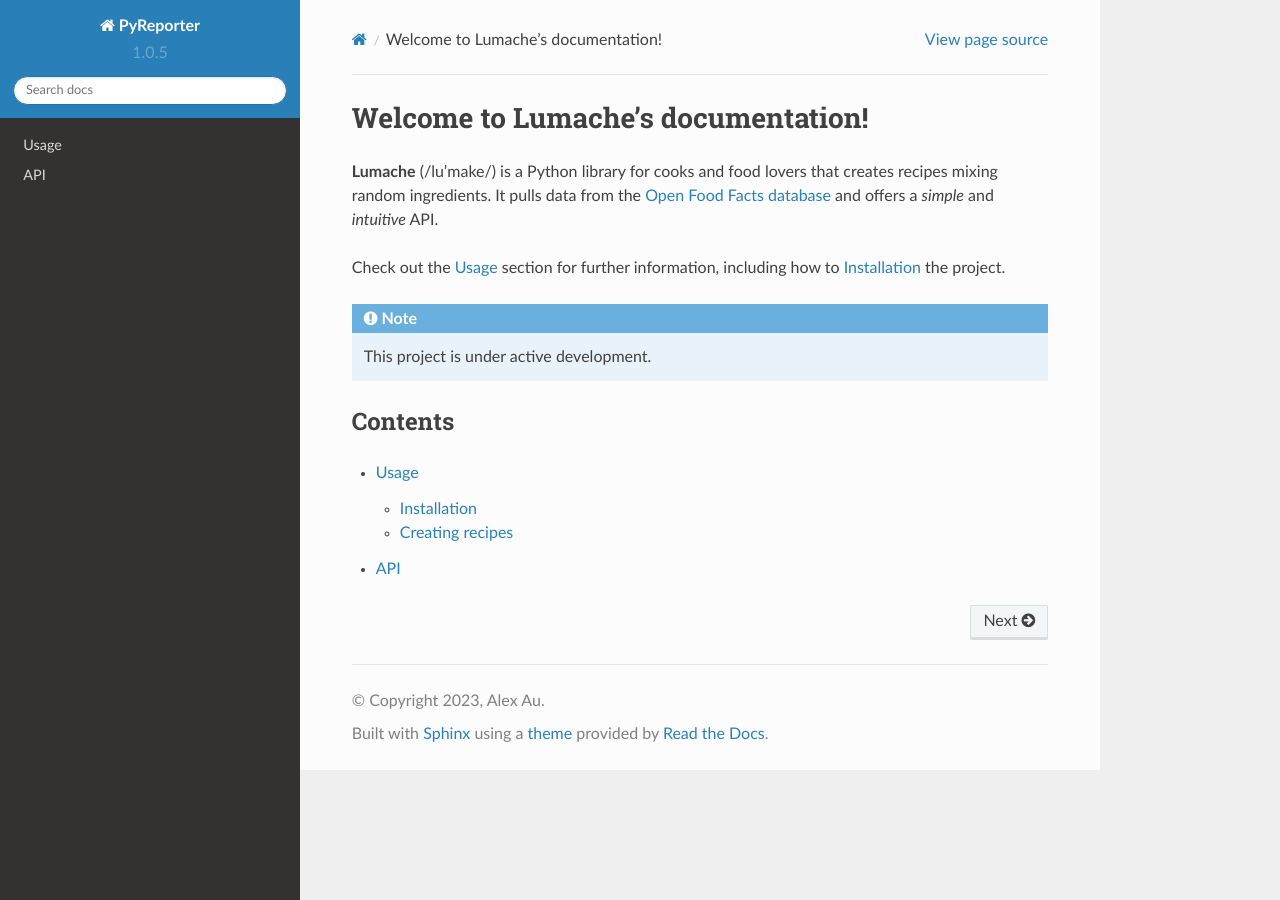
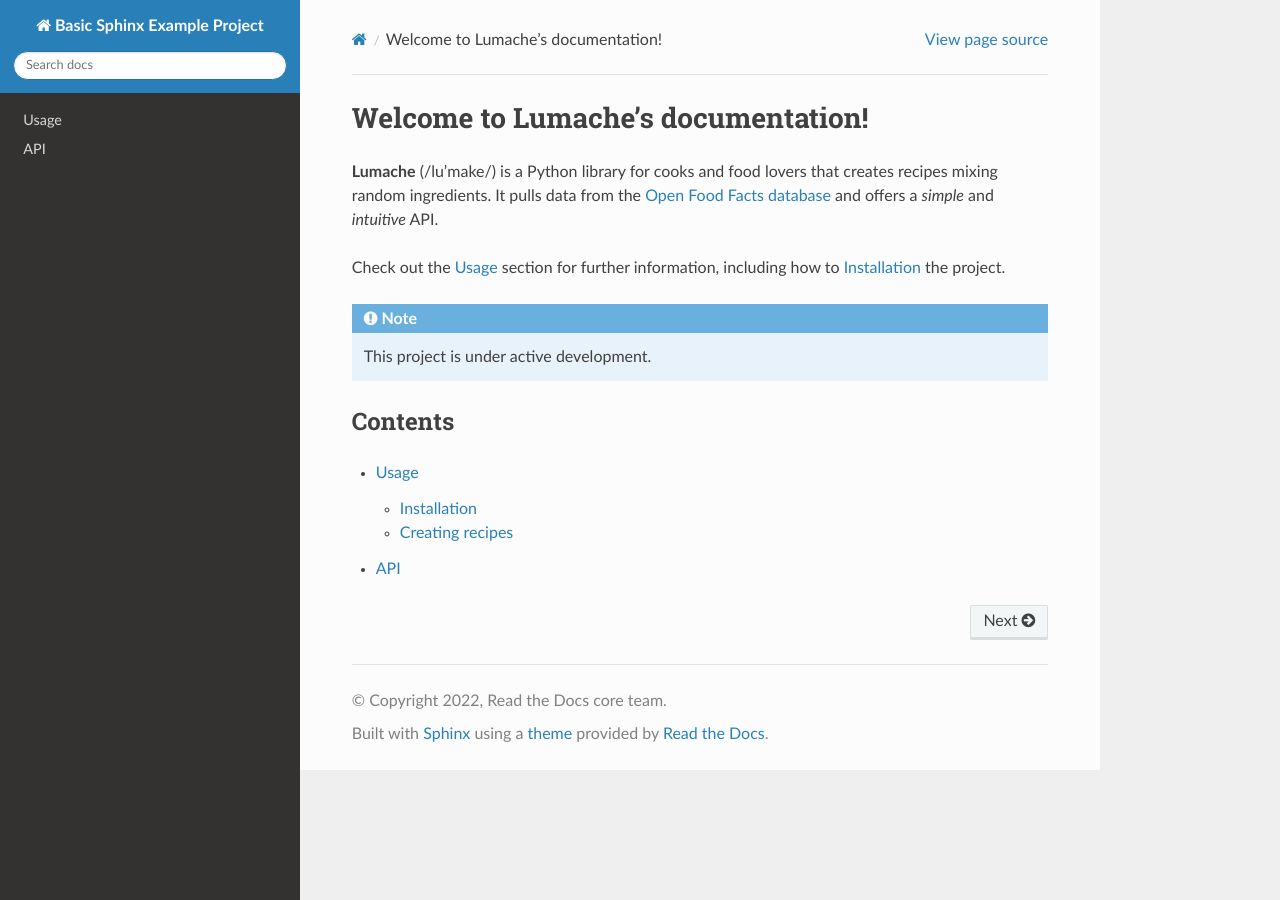
Before and after one commit to Alex-Au1/PyReporter, a Sphinx documentation site: the page built from docs/index.rst, in a window 1280 px wide. Built offline with Sphinx 7.4.7 and the Read the Docs theme 2.0.0, drawn with Linux system fonts in a browser that asks for light colours; some of the changed lines change nothing that is shown.

Commit message:
Update conf.py

```diff
--- a/docs/conf.py
+++ b/docs/conf.py
@@ -1,35 +1,63 @@
 # Configuration file for the Sphinx documentation builder.
+#
+# This file only contains a selection of the most common options. For a full
+# list see the documentation:
+# https://www.sphinx-doc.org/en/master/usage/configuration.html
 
-# -- Project information
+# -- Path setup --------------------------------------------------------------
 
-project = 'PyReporter'
-copyright = '2023, Alex Au'
-author = 'Alex Au'
+# If extensions (or modules to document with autodoc) are in another directory,
+# add these directories to sys.path here. If the directory is relative to the
+# documentation root, use os.path.abspath to make it absolute, like shown here.
+#
+# import os
+# import sys
+# sys.path.insert(0, os.path.abspath('.'))
 
-release = '1.0.5'
-version = '1.0.5'
 
+# -- Project information -----------------------------------------------------
+
+project = "Basic Sphinx Example Project"
+copyright = "2022, Read the Docs core team"
+author = "Read the Docs core team"
+
+
+# -- General configuration ---------------------------------------------------
 # -- General configuration
 
 extensions = [
-    'sphinx.ext.duration',
-    'sphinx.ext.doctest',
-    'sphinx.ext.autodoc',
-    'sphinx.ext.autosummary',
-    'sphinx.ext.intersphinx',
+    "sphinx.ext.duration",
+    "sphinx.ext.doctest",
+    "sphinx.ext.autodoc",
+    "sphinx.ext.autosummary",
+    "sphinx.ext.intersphinx",
 ]
 
 intersphinx_mapping = {
-    'python': ('https://docs.python.org/3/', None),
-    'sphinx': ('https://www.sphinx-doc.org/en/master/', None),
+    "rtd": ("https://docs.readthedocs.io/en/stable/", None),
+    "python": ("https://docs.python.org/3/", None),
+    "sphinx": ("https://www.sphinx-doc.org/en/master/", None),
 }
-intersphinx_disabled_domains = ['std']
+intersphinx_disabled_domains = ["std"]
 
-templates_path = ['_templates']
-
-# -- Options for HTML output
-
-html_theme = 'sphinx_rtd_theme'
+templates_path = ["_templates"]
 
 # -- Options for EPUB output
-epub_show_urls = 'footnote'
+epub_show_urls = "footnote"
+
+# List of patterns, relative to source directory, that match files and
+# directories to ignore when looking for source files.
+# This pattern also affects html_static_path and html_extra_path.
+exclude_patterns = ["_build", "Thumbs.db", ".DS_Store"]
+
+# -- Options for HTML output -------------------------------------------------
+
+# The theme to use for HTML and HTML Help pages.  See the documentation for
+# a list of builtin themes.
+#
+html_theme = "sphinx_rtd_theme"
+
+# Add any paths that contain custom static files (such as style sheets) here,
+# relative to this directory. They are copied after the builtin static files,
+# so a file named "default.css" will overwrite the builtin "default.css".
+html_static_path = ["_static"]
```
